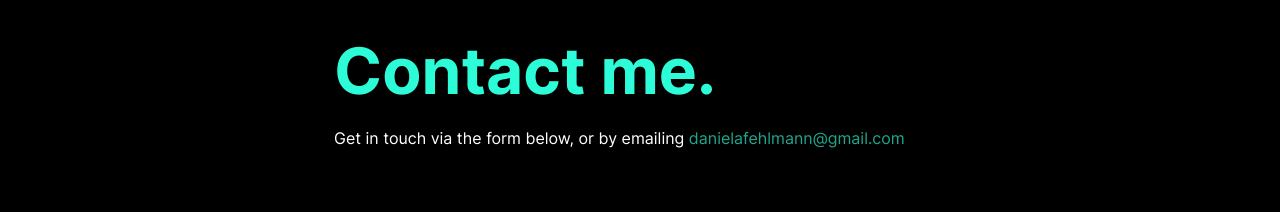
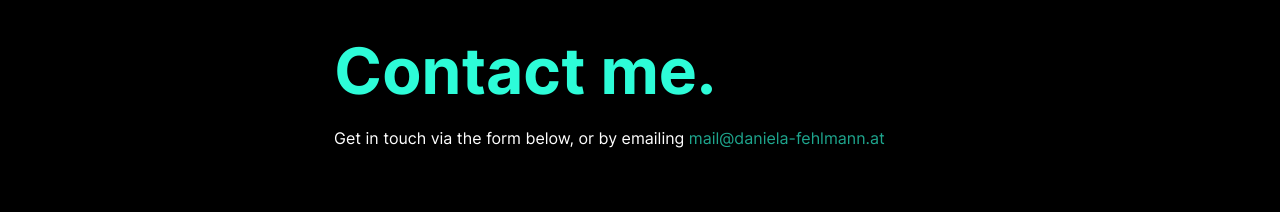
Before and after one commit to DanielaFehlmann/portfolio, an Angular app: page / in a window 1280 px wide. Shown: the part 4000-4212 px from the top of the page. Built offline with nearby package versions, Linux system fonts and the light colour scheme.

Commit message:
email changed

```diff
--- a/src/app/contact-me/contact-me.component.html
+++ b/src/app/contact-me/contact-me.component.html
@@ -2,7 +2,7 @@
 
   <div class="container" data-aos="flip-right">
       <h2>Contact me.</h2>
-      <span class="emailText">Get in touch via the form below, or by emailing <span class="turquoise">danielafehlmann@gmail.com</span></span>
+      <span class="emailText">Get in touch via the form below, or by emailing <span class="turquoise">mail@daniela-fehlmann.at</span></span>
 
       <form (submit)="sendMail()" #myForm ngNativeValidate>
 
```
